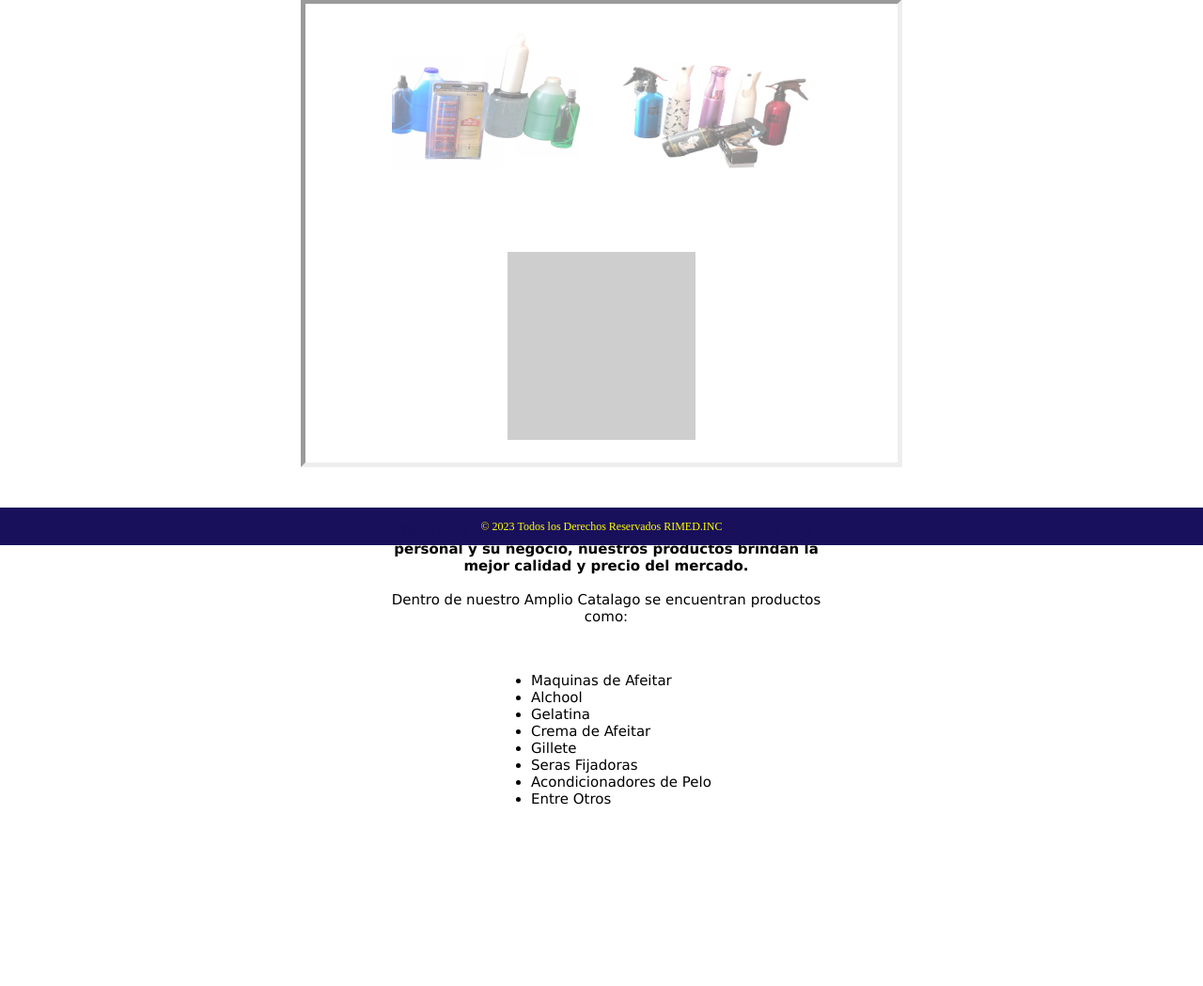
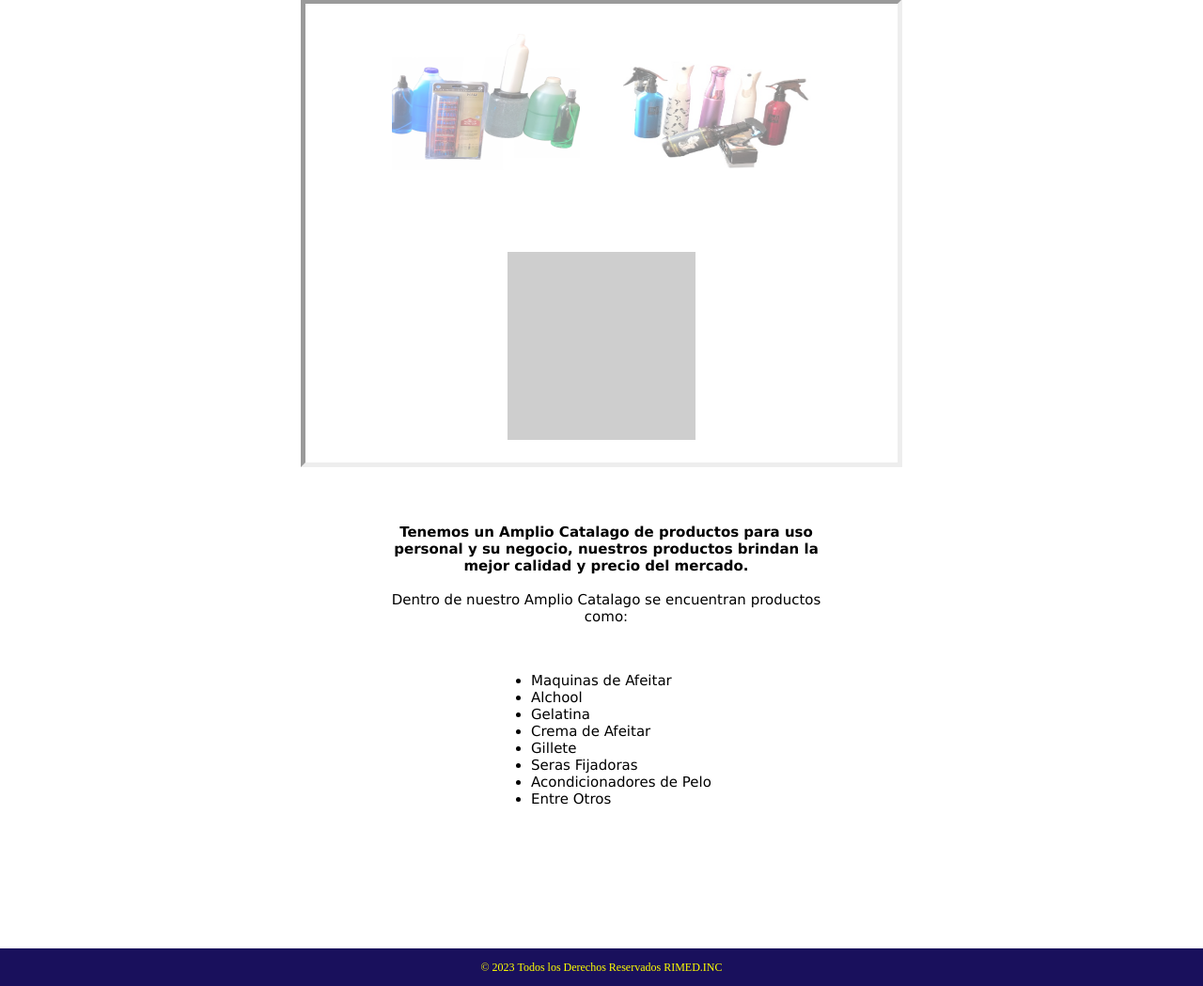
Before and after one commit to rimed4589/MonkeyShop, a PHP site: page / in a window 1280 px wide. Shown: the part 220-1269 px from the top of the page at 94% size. Before the commit the page ends 1076 px from the top, so only its background shows below. Run offline with PHP 8.4, Linux system fonts and the light colour scheme; grey boxes are pictures that could not be loaded.

Commit message:
correccion de error

```diff
--- a/css/estilos.css
+++ b/css/estilos.css
@@ -120,9 +120,8 @@ body{
 .iframe_footer{
     width: 100%;
     height: 40px;
-    position: fixed;
-    bottom: 0;
-    text-align: center;
+    display: block;
+
 }
 
 @media (max-width: 768px) {
--- a/index.html
+++ b/index.html
@@ -44,9 +44,9 @@
 
 
     </div>
-    <footer>
-        <iframe class="iframe_footer" src="pages/footer.html" frameborder="0"></iframe>
-    </footer>
+
 </body>
-
+<footer>
+    <iframe class="iframe_footer" src="pages/footer.html" frameborder="0"></iframe>
+</footer>
 </html>
```
Also changed, not shown: css/estilos_footer.css (line endings or trailing spaces).
